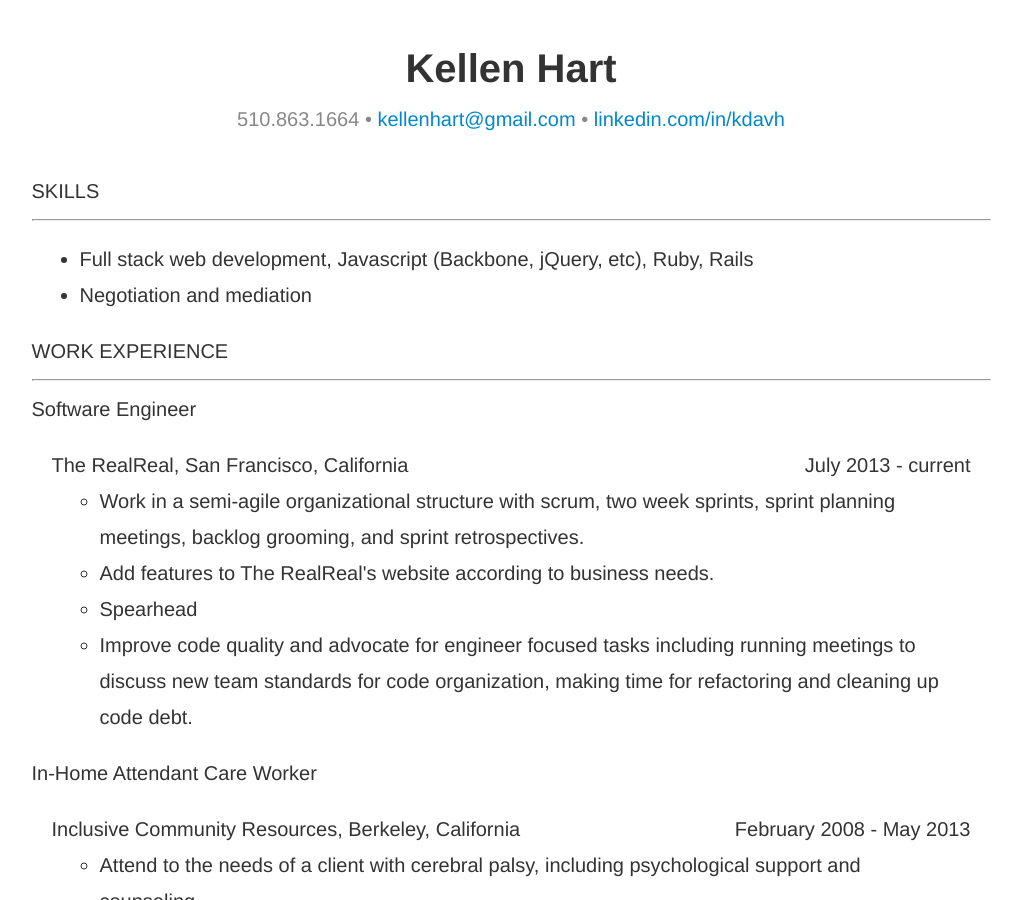
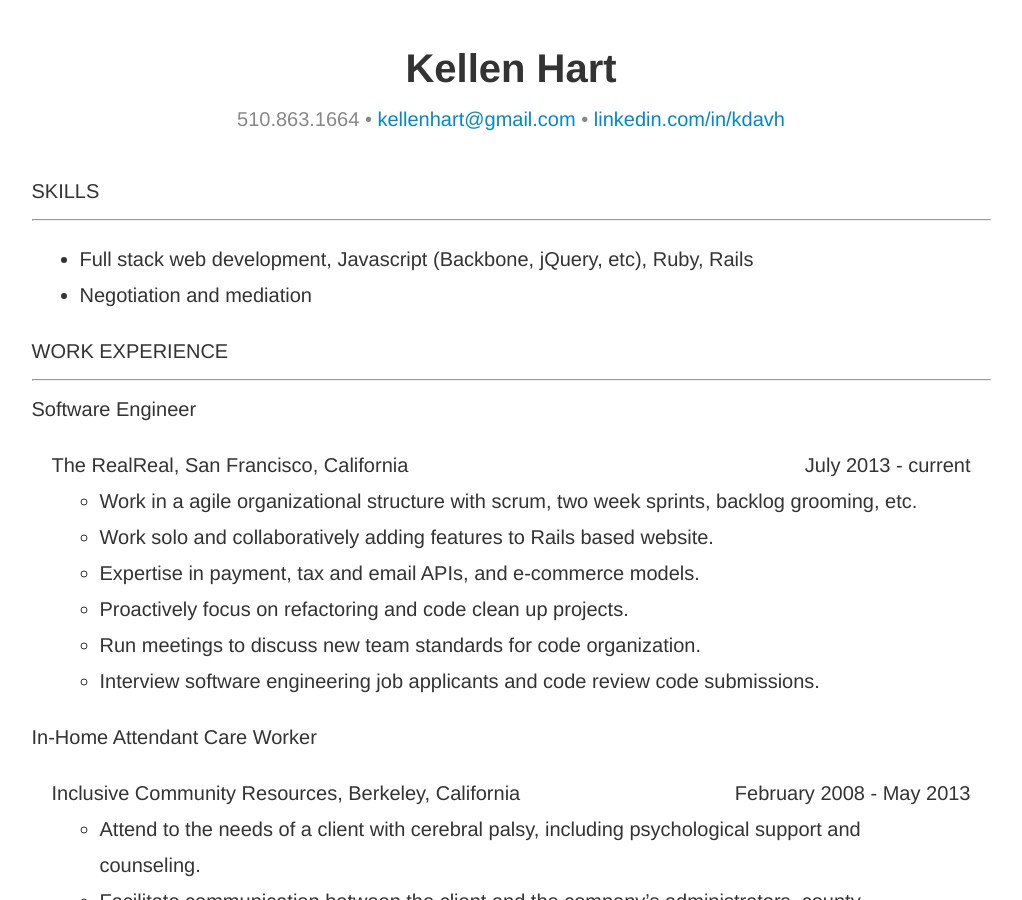
Before and after one commit to kdavh/kdavh.github.io, a Jekyll site: the page built from resume/web.html, in a window 1280 px wide and 900 px high. Shown: the whole window, without its empty margins (129-1151 px from the left). Built offline with Jekyll 4.4.1, drawn with Linux system fonts in a browser that asks for light colours; nearby versions of some CDN libraries.

Commit message:
update resume update README.md with simple dev instructions update ruby version

```diff
--- a/resume/web.html
+++ b/resume/web.html
@@ -44,10 +44,12 @@ title: Kellen Hart Resume
             <span class="pull-right">July 2013 - current</span>
           </div>
           <ul>
-            <li>Work in a semi-agile organizational structure with scrum, two week sprints, sprint planning meetings, backlog grooming, and sprint retrospectives. </li>
-            <li>Add features to The RealReal's website according to business needs.</li>
-            <li>Spearhead </li>
-            <li>Improve code quality and advocate for engineer focused tasks including running meetings to discuss new team standards for code organization, making time for refactoring and cleaning up code debt.</li>
+            <li>Work in a agile organizational structure with scrum, two week sprints, backlog grooming, etc.</li>
+            <li>Work solo and collaboratively adding features to Rails based website.</li>
+            <li>Expertise in payment, tax and email APIs, and e-commerce models.</li>
+            <li>Proactively focus on refactoring and code clean up projects.</li>
+            <li>Run meetings to discuss new team standards for code organization.</li>
+            <li>Interview software engineering job applicants and code review code submissions.</li>
           </ul>
         </ul>
         <div>In-Home Attendant Care Worker</div>
```
Also changed, not shown: README.md, 1 other file.
